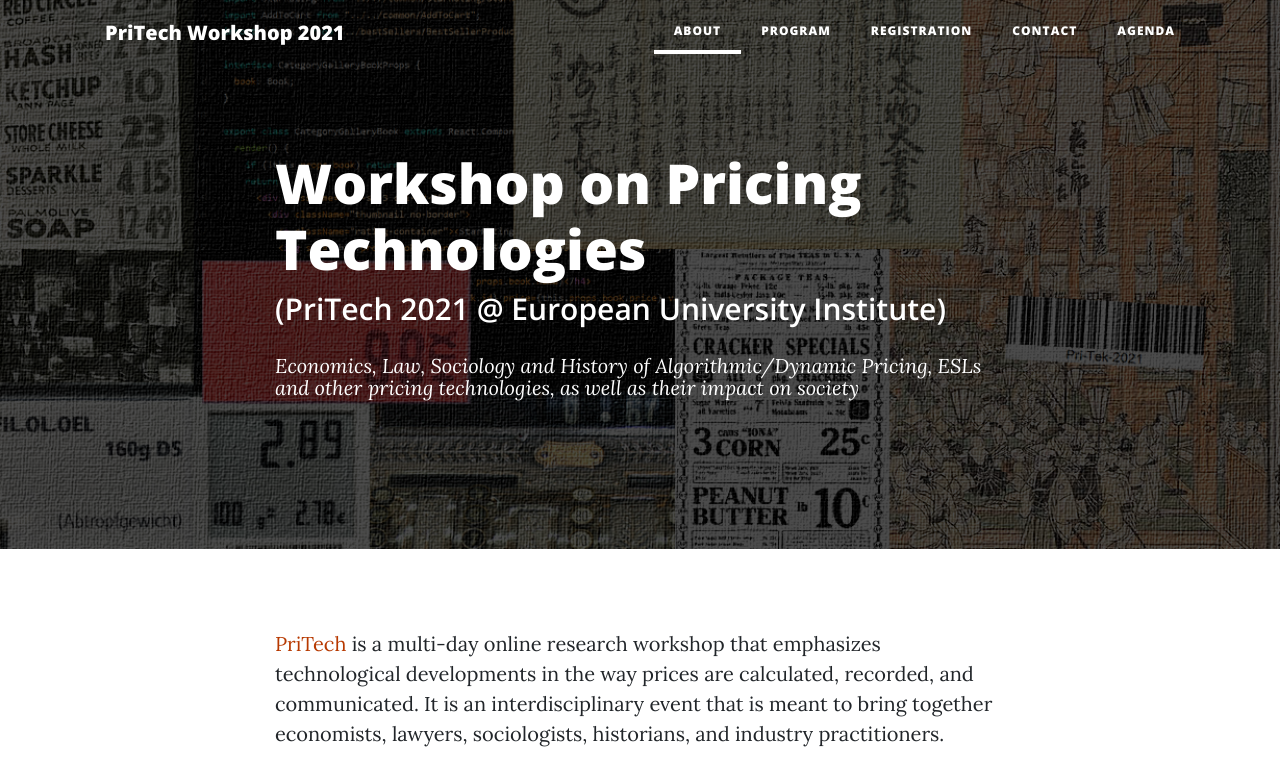
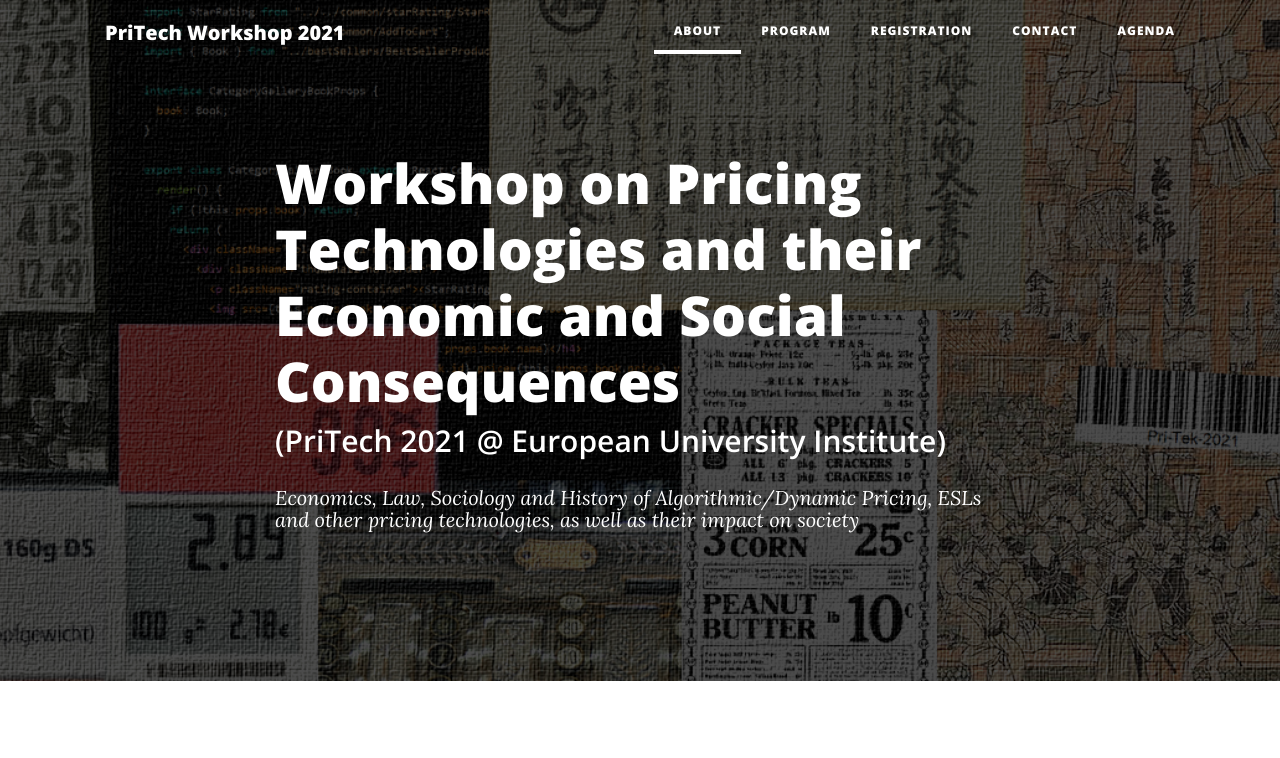
Before and after one commit to artdol/pritechworkshop, a website: page index.html in a window 1280 px wide. Shown: the top 758 px of the page. Drawn offline with nearby package versions, Linux system fonts and the light colour scheme.

Commit message:
Update index.html
Extended the title

```diff
--- a/index.html
+++ b/index.html
@@ -63,7 +63,7 @@
       <div class="row">
         <div class="col-lg-8 col-md-10 mx-auto">
           <div class="post-heading">
-            <h1>Workshop on Pricing Technologies</h1>
+            <h1>Workshop on Pricing Technologies and their Economic and Social Consequences</h1>
 
             <h2 class="subheading"> (PriTech 2021 @ European University Institute)</h2>
             <!--<hr class="small">-->
```
